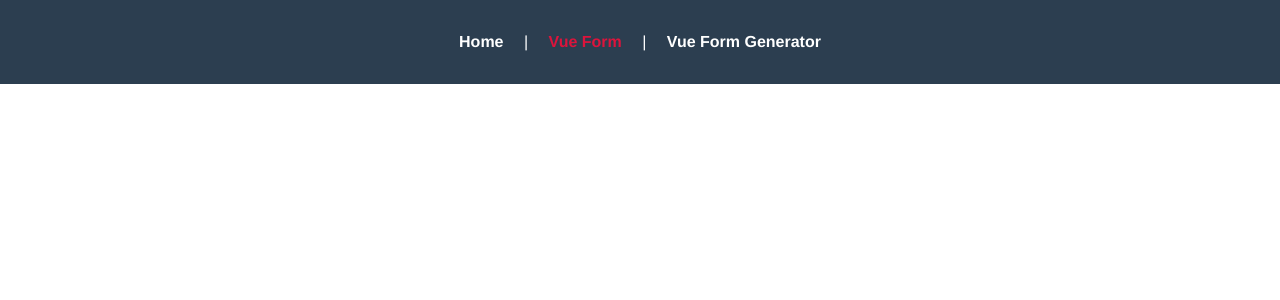
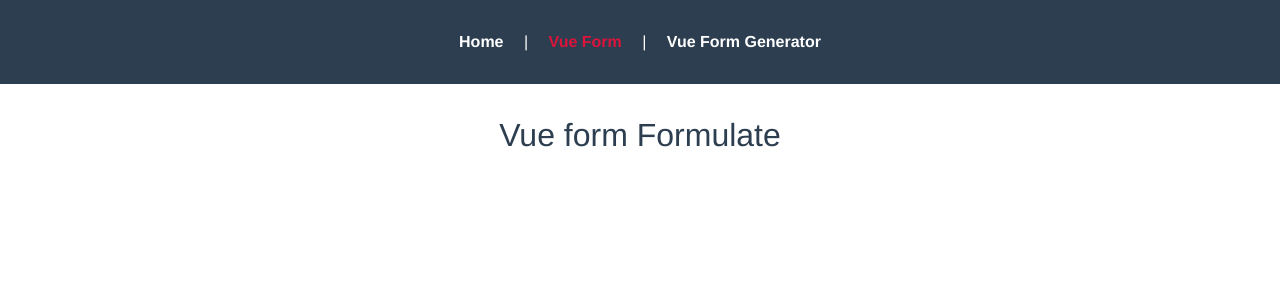
Before and after one commit to nemanja85/Vue-App, a Vue app: page /formulate in a window 1280 px wide. Shown: the top 300 px of the page. Built offline with nearby package versions, Linux system fonts and the light colour scheme.

Commit message:
change view and component Vue Formulate

```diff
--- a/src/components/Formulate.vue
+++ b/src/components/Formulate.vue
@@ -1,11 +1,9 @@
 <template>
-    <div class="formulate">
-
+    <div>
+        <h2>Vue form Formulate</h2>
     </div>
 </template>
 
 <script>
-export default {
-    name: 'Formulate'
-}
+export default {}
 </script>
--- a/src/components/HelloWorld.vue
+++ b/src/components/HelloWorld.vue
@@ -5,6 +5,7 @@
 </template>
 
 <script>
+
 export default {
   name: 'HelloWorld',
   props: {
--- a/src/views/VueFormulate.vue
+++ b/src/views/VueFormulate.vue
@@ -0,0 +1,20 @@
+<template>
+    <div class="vueformulate">
+        <formulate />
+    </div>
+</template>
+
+<script>
+import Formulate from '@/components/Formulate.vue'
+
+export default {
+    name: 'VueFormulate',
+    components: {
+        Formulate
+    }
+}
+</script>
+
+<style scoped>
+
+</style>
```
